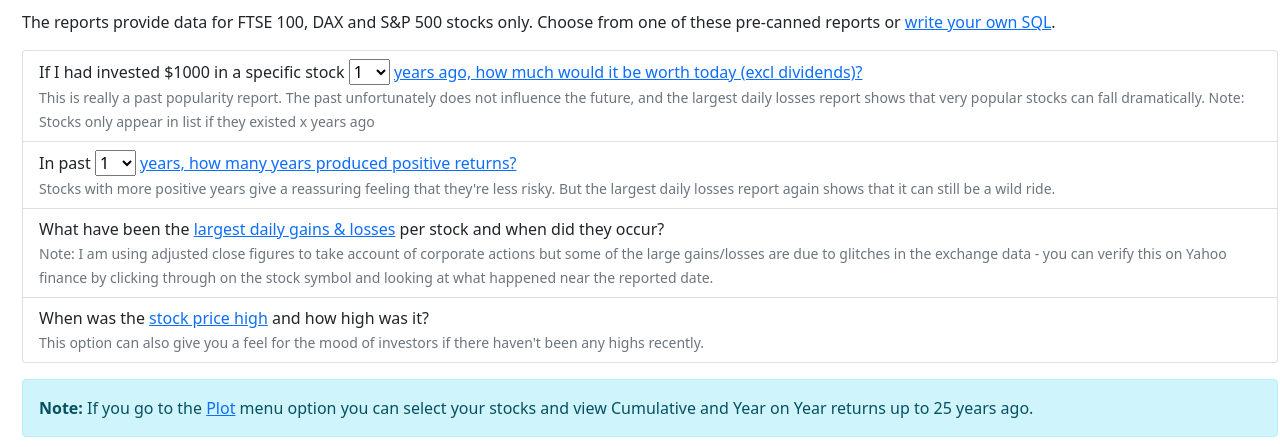
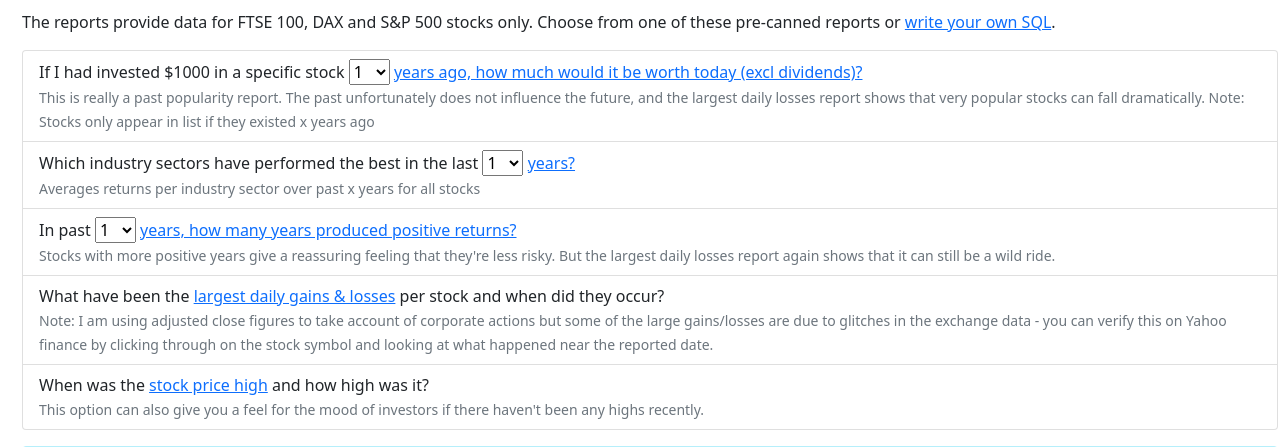
Before and after one commit to deytalytics/stock_plotter, a Flask app: page /reports in a window 1280 px wide. Shown: the part 56-503 px from the top of the page. Run offline with Flask 3, Linux system fonts and the light colour scheme; parts of the project's set-up code (start-up, migrations or seed data) failed here and were passed over.

Commit message:
Added an average returns by industry report

```diff
--- a/app.py
+++ b/app.py
@@ -235,6 +235,44 @@
         error_message = str(e)
         return error_message
 
+@app.route('/best_industries', methods=['GET'])
+def best_industries():
+    username = get_username(session)
+    # Get the 'years' parameter from the request
+    years = int(request.args.get('years'))
+    try:
+        engine = connect_db()
+        # your SQL query
+        query = f"""
+        SELECT industry_name, cast(avg(cumulative_return) as integer) as average_cumulative_return
+        from stockplot.cumulative_returns cr
+        join stockplot.market_stocks ms on ms.stock_symbol = cr.stock_symbol
+        where year <= {years}
+        group by industry_name
+        order by 2 desc
+        """
+
+        # load the query result into a pandas DataFrame
+        df = pd.read_sql_query(query, engine)
+
+        df['average_cumulative_return'] = df['average_cumulative_return'].astype(str) + '%'
+
+        # Export the result to CSV or HTML format
+        export_format = 'html'
+
+        if export_format == 'csv':
+            response = make_response(df.to_csv(index=False))
+            response.headers['Content-Disposition'] = 'attachment; filename=result.csv'
+            response.headers['Content-Type'] = 'text/csv'
+            return response
+        elif export_format == 'html':
+            keys_order = list(df.columns)
+            return render_template('resultset.html', report_title = f"Average industry cumulative percentage return over past {years} year(s)", user=username, data=df.to_dict('records'), keys_order = keys_order, stock_names = stock_names)
+
+    except ProgrammingError as e:
+        error_message = str(e)
+        return error_message
+
 @app.route('/save_query', methods=['POST'])
 def save_query():
     data = request.get_json()
--- a/templates/reports.html
+++ b/templates/reports.html
@@ -14,6 +14,15 @@
             }
             updateCumulativeLink();
 
+            var select = document.getElementById("industryyearsSelect");
+            for(var i = 1; i <= 25; i++) {
+                var option = document.createElement("option");
+                option.value = i;
+                option.text = i;
+                select.appendChild(option);
+            }
+            updateIndustryLink();
+
             var select = document.getElementById("positiveyearsSelect");
             for(var i = 1; i <= 25; i++) {
                 var option = document.createElement("option");
@@ -29,6 +38,12 @@
             var years = document.getElementById("cumulativeyearsSelect").value;
             var link = document.getElementById("cumulativeLink");
             link.href = "/cumulative?years=" + years;
+        }
+
+        function updateIndustryLink() {
+            var years = document.getElementById("industryyearsSelect").value;
+            var link = document.getElementById("industryLink");
+            link.href = "/best_industries?years=" + years;
         }
 
         function updatePositiveYearsLink() {
@@ -50,6 +65,14 @@
                 </select>
                 <a id="cumulativeLink" href="/cumulative?years=10">years ago, how much would it be worth today (excl dividends)?</a>
                 <br><small class="text-muted">This is really a past popularity report. The past unfortunately does not influence the future, and the largest daily losses report shows that very popular stocks can fall dramatically. Note: Stocks only appear in list if they existed x years ago</small>
+            </li>
+            <li class="list-group-item">
+                Which industry sectors have performed the best in the last
+                <select id="industryyearsSelect" onchange="updateIndustryLink()">
+                    <!-- Options will be added here by JavaScript -->
+                </select>
+                <a id="industryLink" href="/best_industries?years=10">years?</a>
+                <br><small class="text-muted">Averages returns per industry sector over past x years for all stocks</small>
             </li>
             <li class="list-group-item">
                 In past
```
